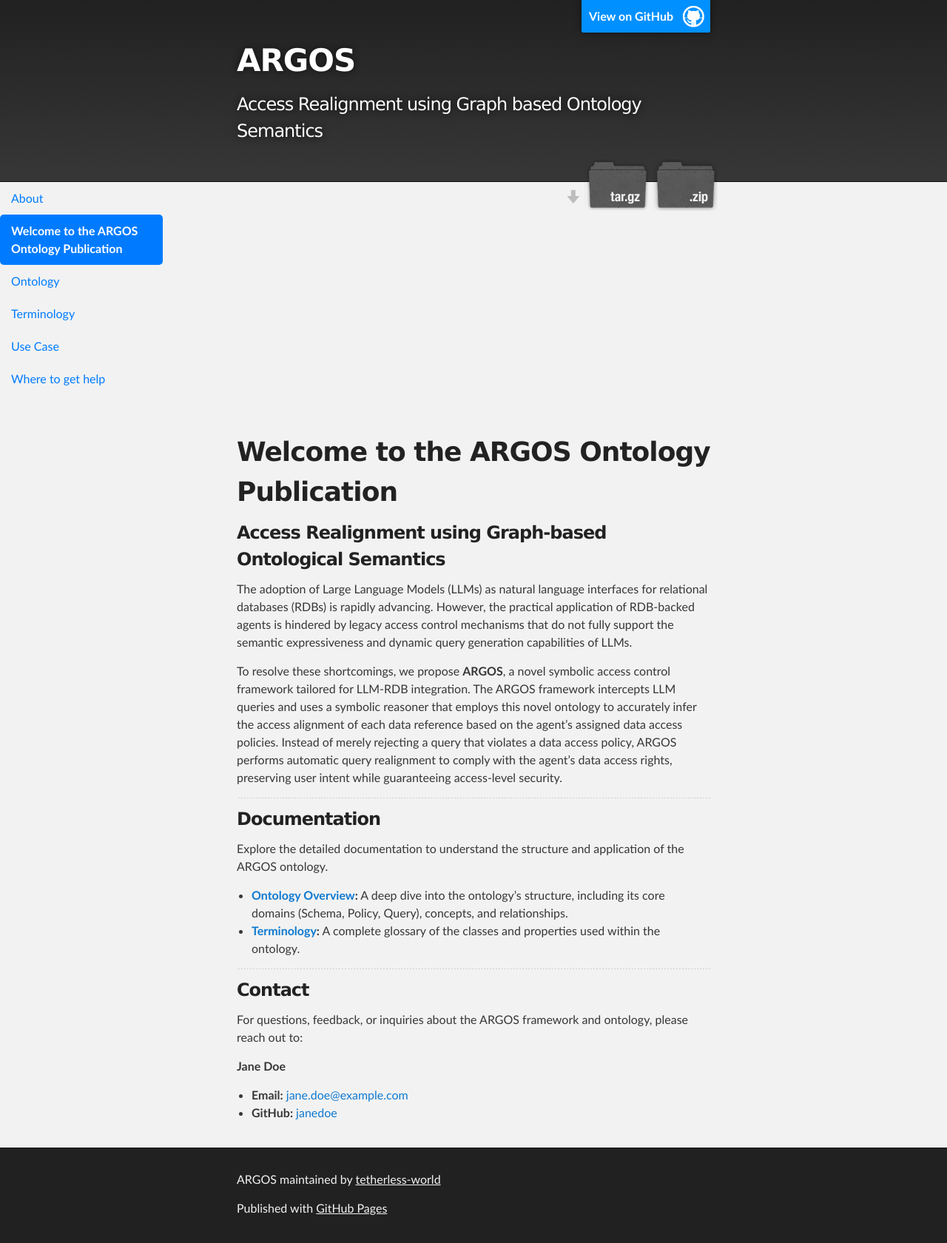
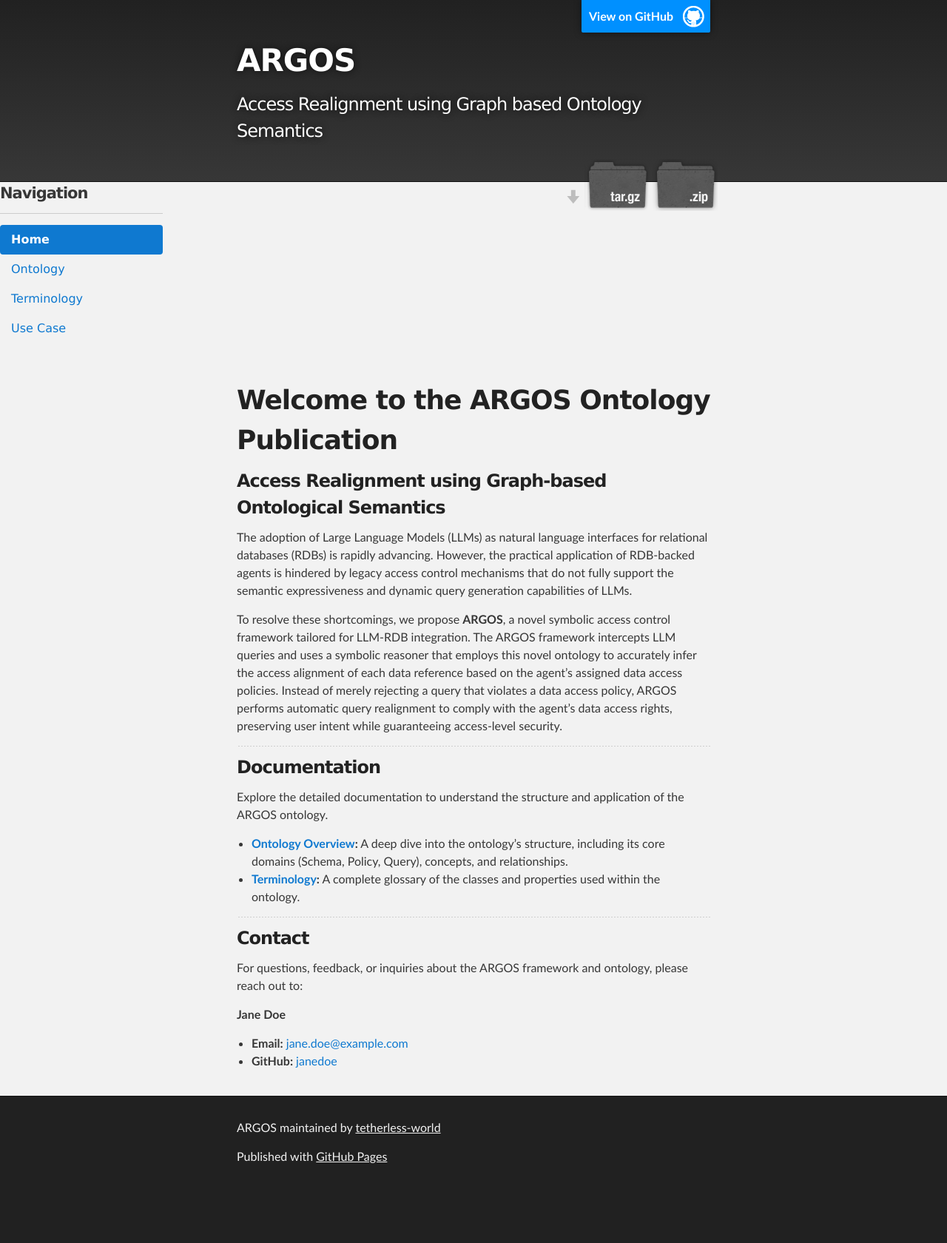
Before and after one commit to tetherless-world/argos, a Jekyll site: the page built from index.md, in a window 1280 px wide. Shown: the whole page at 74% size. Built offline with Jekyll 4.4.1, drawn with Linux system fonts in a browser that asks for light colours; our own code applies the rules of GitHub Pages for plain Markdown files; after the commit the page ends 1610 px from its top, so only the background shows below that.

Commit message:
[add] update style

```diff
--- a/_layouts/default.html
+++ b/_layouts/default.html
@@ -8,15 +8,26 @@
     <link rel="stylesheet" type="text/css" media="screen" href="{{ '/assets/css/style.css?v=' | append: site.github.build_revision | relative_url }}">
 
     <style>
-      /* --- Custom Styles for Side Navigation --- */
+      /* --- Custom Styles for Side Navigation (Slate Theme) --- */
       .main-container {
         display: flex;
-        gap: 2em; /* Creates space between sidebar and content */
+        gap: 2.5em; /* Creates space between sidebar and content */
       }
 
       #sidebar {
         width: 220px; /* Fixed width for the sidebar */
         flex-shrink: 0; /* Prevents the sidebar from shrinking */
+        font-family: 'Lucida Grande', 'Calibri', Helvetica, Arial, sans-serif;
+      }
+
+      #sidebar h3 {
+        font-size: 21px;
+        font-weight: 700;
+        color: #373737;
+        padding-bottom: 10px;
+        border-bottom: 1px solid #ccc;
+        margin-top: 0;
+        margin-bottom: 15px;
       }
 
       #sidebar nav ul {
@@ -27,21 +38,23 @@
 
       #sidebar nav a {
         display: block;
-        padding: 10px 15px;
-        color: #007bff; /* A nice blue for links */
+        padding: 8px 15px;
+        color: #0F79D0; /* Link color from slate theme */
         text-decoration: none;
-        border-radius: 5px;
-        transition: background-color 0.2s ease-in-out, color 0.2s ease-in-out;
+        border-radius: 4px;
+        transition: background-color 0.2s ease-in-out;
+        font-size: 16px;
       }
 
       #sidebar nav a:hover {
-        background-color: #f0f0f0; /* Light grey background on hover */
-        color: #0056b3;
+        background-color: #e9e9e9; /* Lighter grey for hover */
+        text-decoration: none;
       }
 
+      /* Use JavaScript to add this class to the active link if needed, or handle with Liquid */
       #sidebar nav a.active {
-        background-color: #007bff; /* Blue background for the active page */
-        color: #ffffff; /* White text for the active page */
+        background-color: #0F79D0;
+        color: #ffffff;
         font-weight: bold;
       }
 
@@ -53,11 +66,11 @@
       /* --- Responsive Design --- */
       @media screen and (max-width: 768px) {
         .main-container {
-          flex-direction: column-reverse; /* Stack sidebar and content on small screens, with content first */
+          flex-direction: column; /* Stack sidebar and content on small screens */
         }
         #sidebar {
           width: 100%; /* Sidebar takes full width */
-          margin-top: 1.5em;
+          margin-bottom: 1.5em;
         }
       }
     </style>
@@ -91,22 +104,17 @@
     <div id="main_content_wrap" class="outer">
       <!-- SIDEBAR NAVIGATION -->
       <aside id="sidebar">
+        <h3>Navigation</h3>
         <nav>
           <ul>
-              <!-- Loop through all pages to generate navigation -->
-              {% assign pages = site.pages | sort: "order" %}
-              {% for p in pages %}
-                {% if p.title %}
-                  <li>
-                    <a href="{{ p.url | relative_url }}" {% if p.url == page.url %}class="active"{% endif %}>
-                      {{ p.title }}
-                    </a>
-                  </li>
-                {% endif %}
-              {% endfor %}
+            <li><a href="{{ '/' | relative_url }}" {% if page.url == "/" %}class="active"{% endif %}>Home</a></li>
+            <li><a href="{{ '/ontology.html' | relative_url }}" {% if page.url == "/ontology.html" %}class="active"{% endif %}>Ontology</a></li>
+            <li><a href="{{ '/terminology.html' | relative_url }}" {% if page.url == "/terminology.html" %}class="active"{% endif %}>Terminology</a></li>
+            <li><a href="{{ '/use-case.html' | relative_url }}" {% if page.url == "/use-case.html" %}class="active"{% endif %}>Use Case</a></li>
           </ul>
         </nav>
       </aside>
+
       <section id="main_content" class="inner">
         {{ content }}
       </section>
```
Lines whose indentation alone changed are shown as unchanged.
